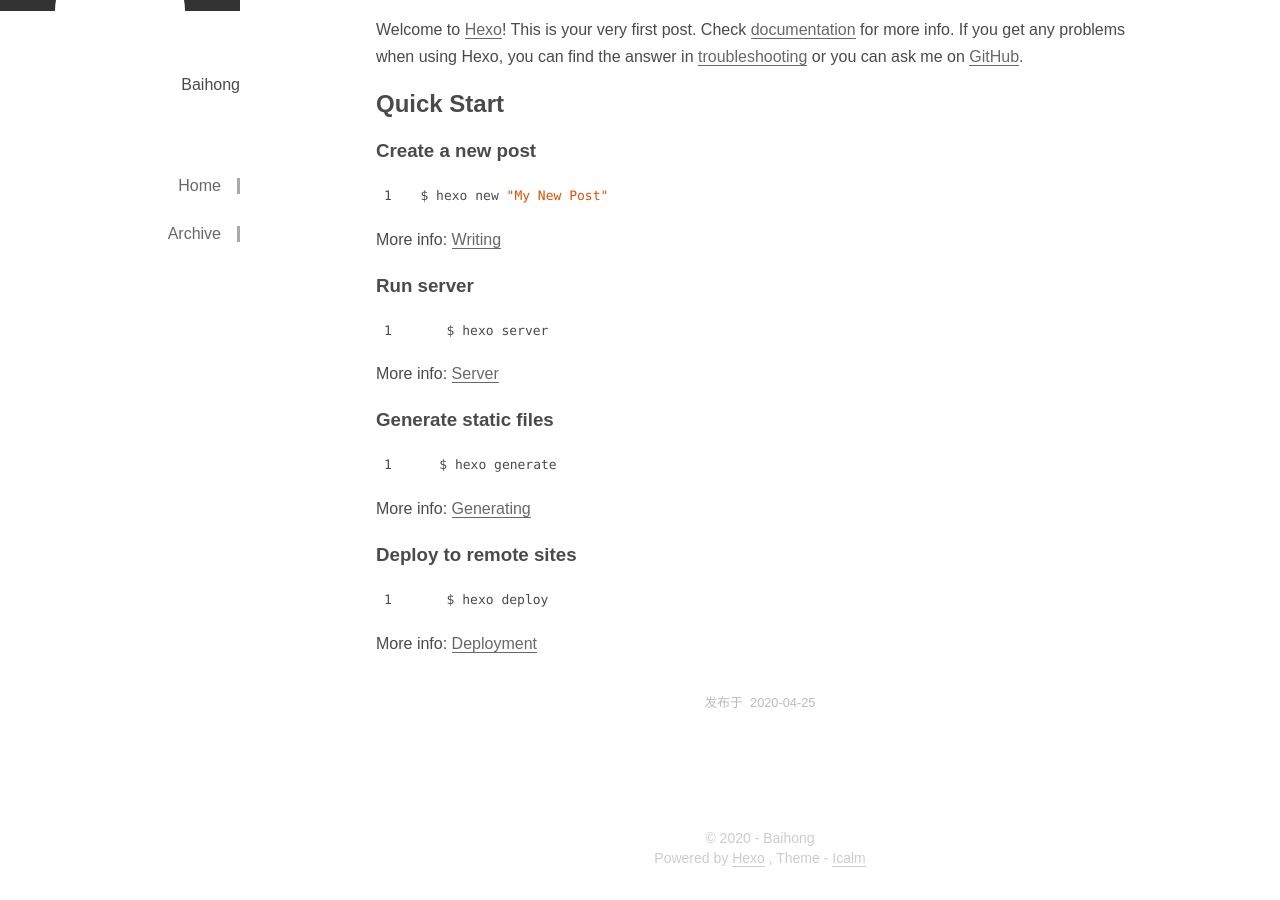
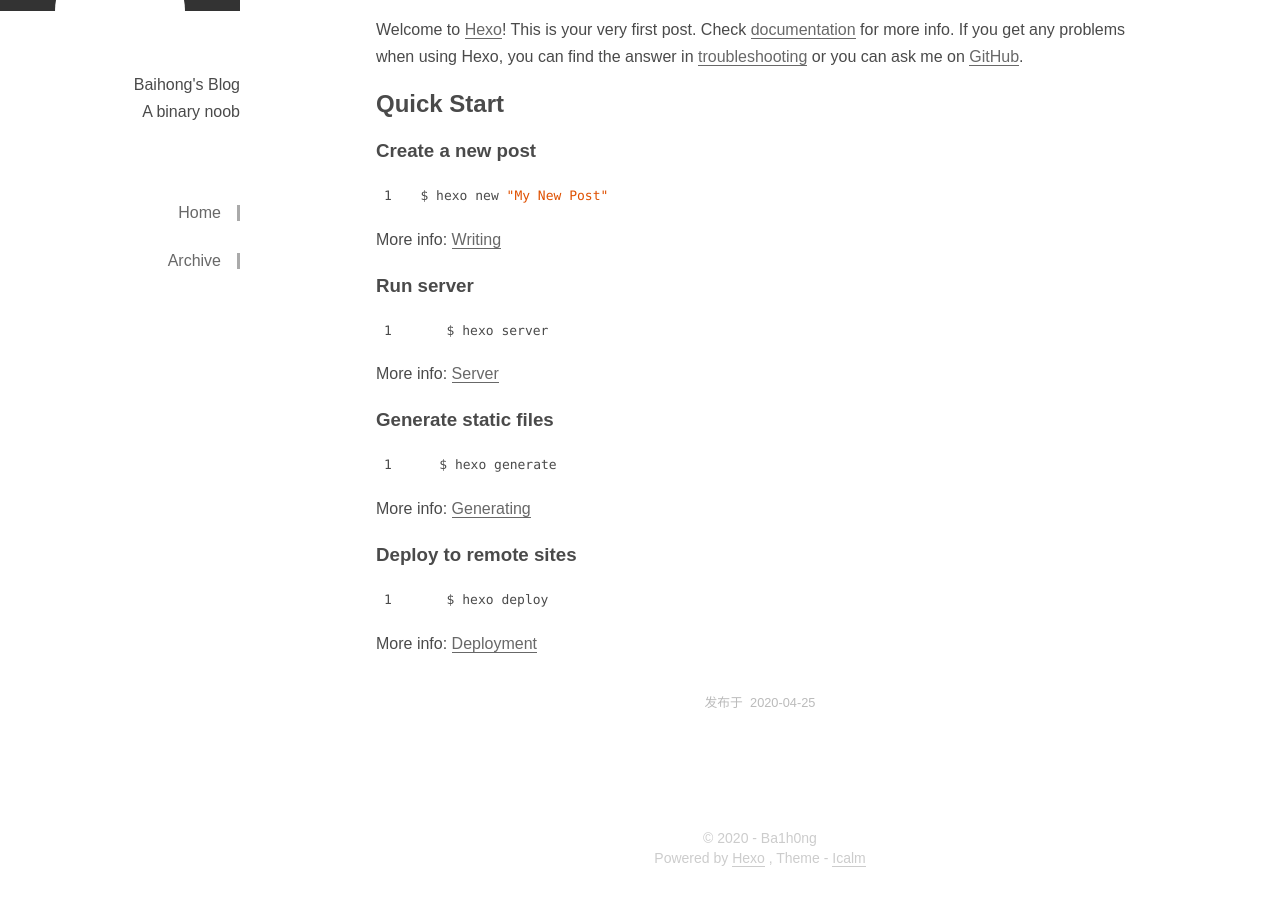
Before and after one commit to Ba1h0ng/Ba1h0ng.github.io, a plain HTML site: page 2020/04/25/hello-world/index.html in a window 1280 px wide. Shown: the part 169-1069 px from the top of the page. Drawn offline with Linux system fonts and the light colour scheme; a small style sheet from the web is missing.

Commit message:
Site updated: 2020-04-25 17:17:30

```diff
--- a/2020/04/25/hello-world/index.html
+++ b/2020/04/25/hello-world/index.html
@@ -4,7 +4,7 @@
   <meta charset="UTF-8">
   <meta name="viewport" content="width=device-width, initial-scale=1.0">
   <meta http-equiv="X-UA-Compatible" content="ie=edge">
-  <title>Hello World | Baihong</title>
+  <title>Hello World | Baihong&#39;s Blog</title>
 
 
 
@@ -25,7 +25,9 @@
         </div>
     </section>
     <section class='menu'>
-        <div>Baihong</div>
+        <div>Baihong&#39;s Blog</div>
+
+            <div>A binary noob</div>
 
         <ul>
 
@@ -89,7 +91,7 @@
 </div>
 
             <footer>
-    <div>© 2020 - Baihong </div>
+    <div>© 2020 - Ba1h0ng </div>
     <div>
         <span>
             Powered by <a href="https://hexo.io" target="_blank" rel="noopener">Hexo</a>
```
Also changed, not shown: archives/2020/04/index.html (+5 -3 lines), archives/2020/index.html (+5 -3 lines), archives/index.html (+5 -3 lines), index.html (+5 -3 lines).
